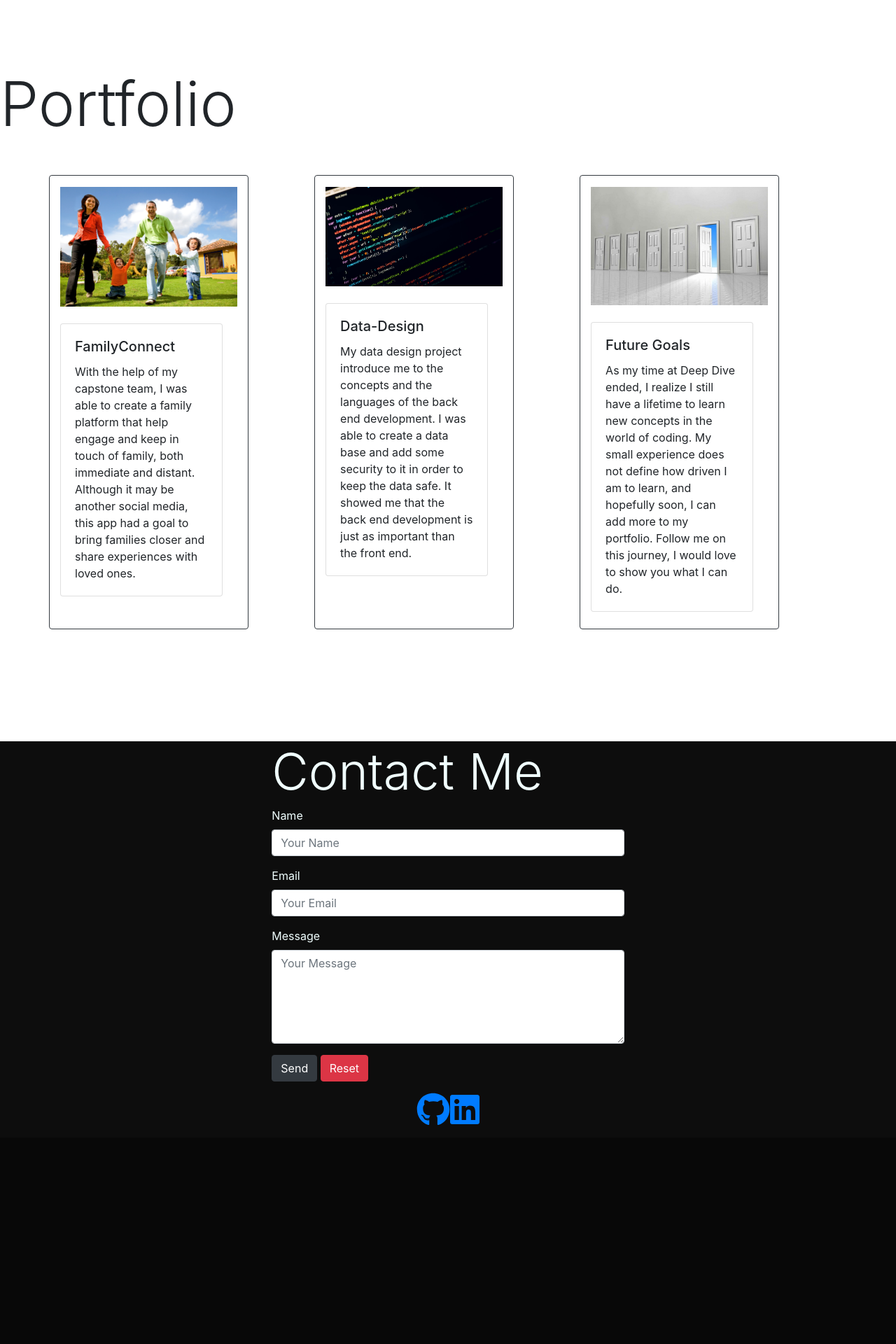
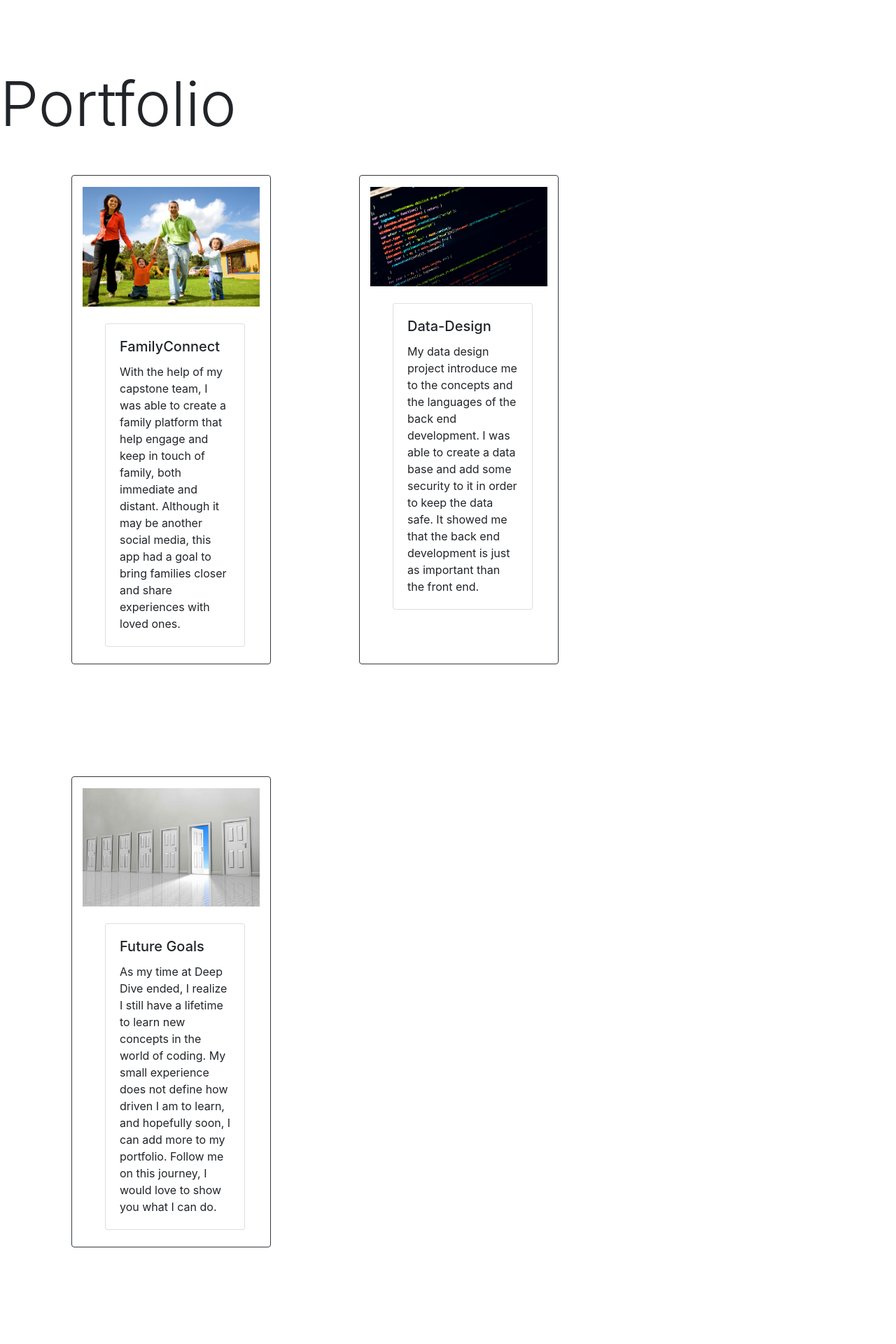
Before and after one commit to antgarcia12/my-pwp-anthony, a PHP site: page / in a window 1280 px wide. Shown: the part 1743-3663 px from the top of the page at 70% size. Before the commit the page ends 3350 px from the top, so only its background shows below. Run offline with PHP 8.4, Linux system fonts and the light colour scheme; some libraries are stand-ins or nearby versions; some web fonts are replaced.

Commit message:
fixed margin on cards

```diff
--- a/public_html/stylesheet.css
+++ b/public_html/stylesheet.css
@@ -77,6 +77,7 @@ header {
 }
 
 .card{
+	margin-left: 2em;
 	margin-right: 8.25%;
 	margin-bottom: 10em;
 }
```
